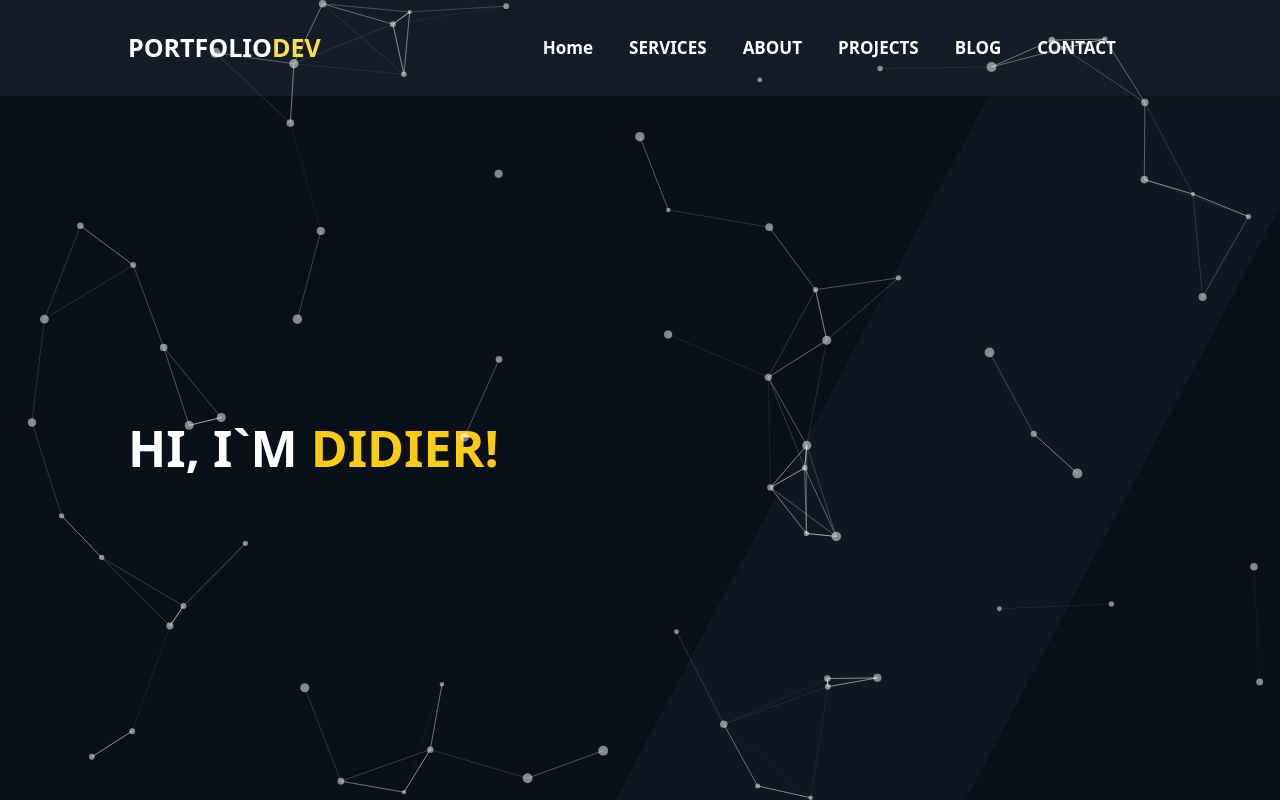
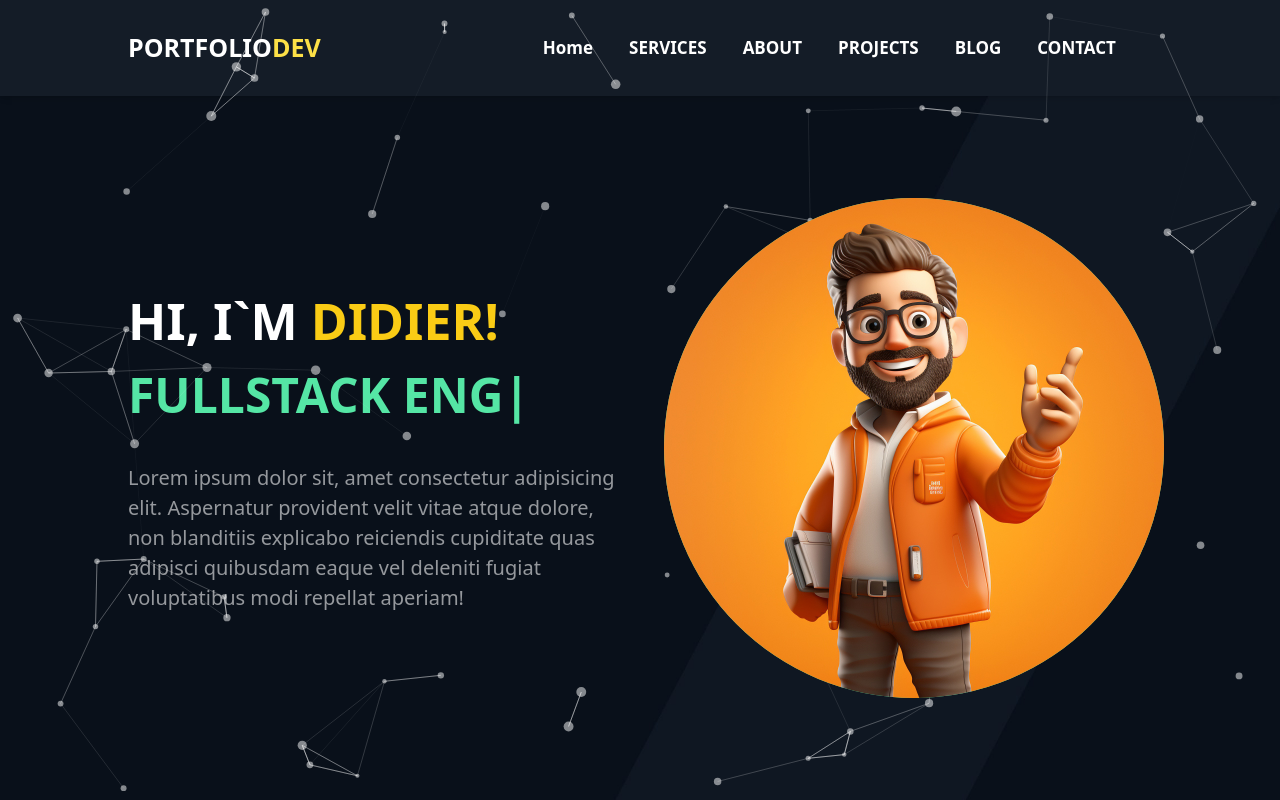
Before and after one commit to krrattoss5/didier-portfolio, a Next.js app: page / in a window 1280 px wide. Built offline with nearby package versions, Linux system fonts and the light colour scheme.

Commit message:
(add/React Type Animation: es una dependencia de para react en donde nos permite animar la aparicion de varios textos)

```diff
--- a/components/Hero.tsx
+++ b/components/Hero.tsx
@@ -1,14 +1,23 @@
 import React from 'react'
 import Particle from './Particle'
+import TextEffect from './TextEffect'
+import Image from 'next/image'
 
 const Hero = () => {
   return (
     <div className='h-[88vh] bg-[url("/images/banner.jpg")] bg-cover bg-center'>
       <Particle />
       <div className='w-[80%] grid-cols-1 mx-auto grid lg:grid-cols-2 gap-[3rem] h-[100%] items-center'>
-        <h1 className='text-[35px] md:text-[50px] text-white font-bold'>
-          HI, I`M <span className='text-yellow-400'>DIDIER!</span>
-        </h1>
+        <div>
+          <h1 className='text-[35px] md:text-[50px] text-white font-bold'>
+            HI, I`M <span className='text-yellow-400'>DIDIER!</span>
+          </h1>
+          <TextEffect />
+          <p className='mt-[2rem] text-[20px] text-[#ffffff92]'>Lorem ipsum dolor sit, amet consectetur adipisicing elit. Aspernatur provident velit vitae atque dolore, non blanditiis explicabo reiciendis cupiditate quas adipisci quibusdam eaque vel deleniti fugiat voluptatibus modi repellat aperiam!</p>
+        </div>
+        <div className='w-[500px] hidden bg-[#55e6a5] relative lg:flex items-center rounded-full h-[500px]'>
+          <Image src='/images/u1.jpg' alt='user' layout='fill' className='object-cover rounded-full' />
+        </div>
       </div>
     </div>
   )
--- /dev/null
+++ b/components/TextEffect.tsx
@@ -0,0 +1,24 @@
+import { TypeAnimation } from 'react-type-animation';
+
+const TextEffect = () => {
+  return (
+    <TypeAnimation
+      sequence={[
+        // Same substring at the start will only be typed out once, initially
+        'Coder',
+        1500, // wait 1s before replacing "Mice" with "Hamsters"
+        'Web developer',
+        1500,
+        'FullStack Engenier',
+        1500,
+        'Programmer',
+        1500
+      ]}
+      speed={50}
+      className='text-[2rem] md:text-[3rem] text-[#55e6a5] font-bold uppercase'
+      repeat={Infinity}
+    />
+  );
+};
+
+export default TextEffect;
--- a/package.json
+++ b/package.json
@@ -17,6 +17,7 @@
     "react": "^18",
     "react-dom": "^18",
     "react-tsparticles": "^2.12.2",
+    "react-type-animation": "^3.2.0",
     "tsparticles-engine": "^2.12.0",
     "tsparticles-slim": "^2.12.0"
   },
```
Also changed, not shown: public/images/u1.jpg (added), 1 other file (tests, documents, lock files or other folders).
